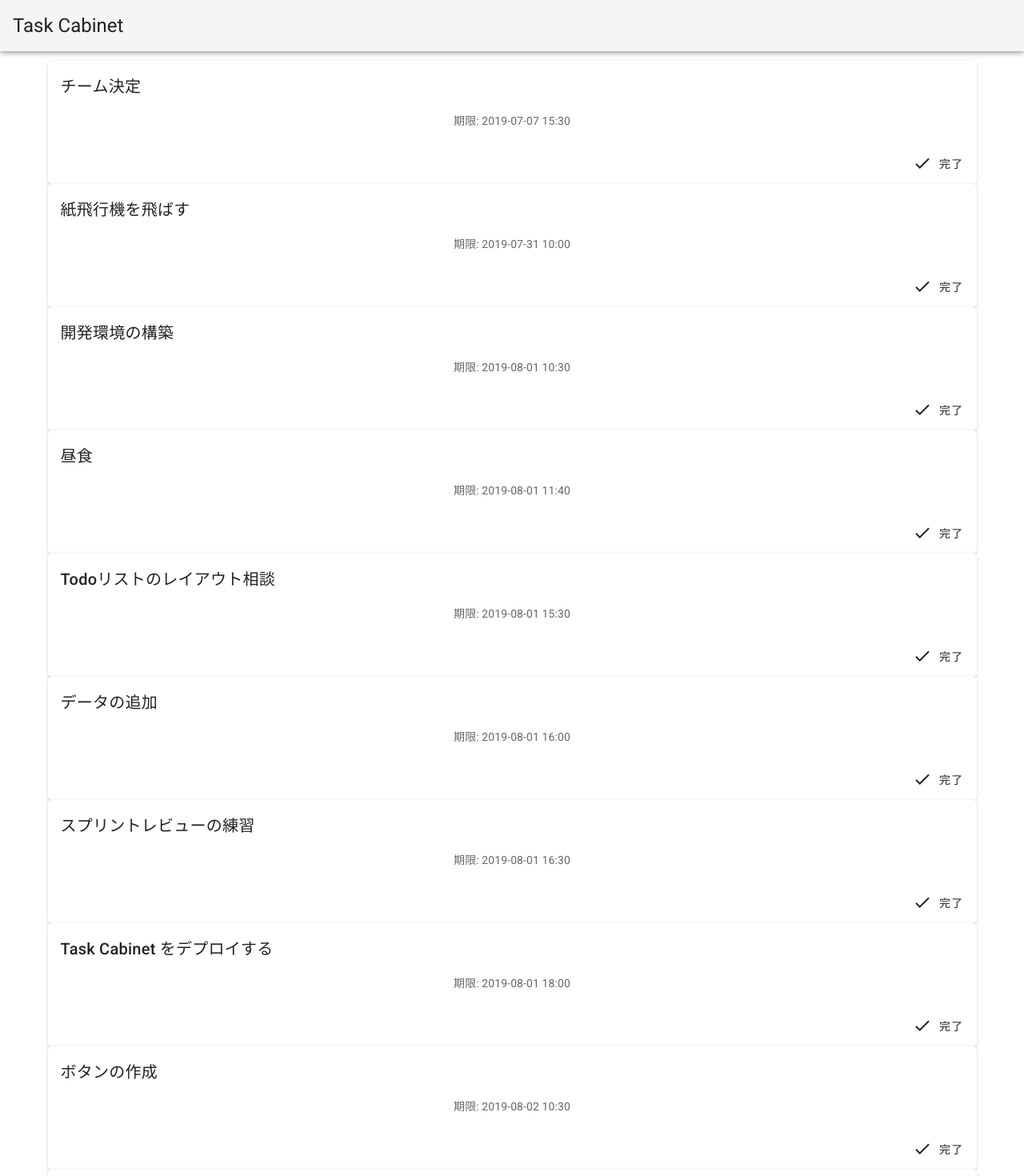
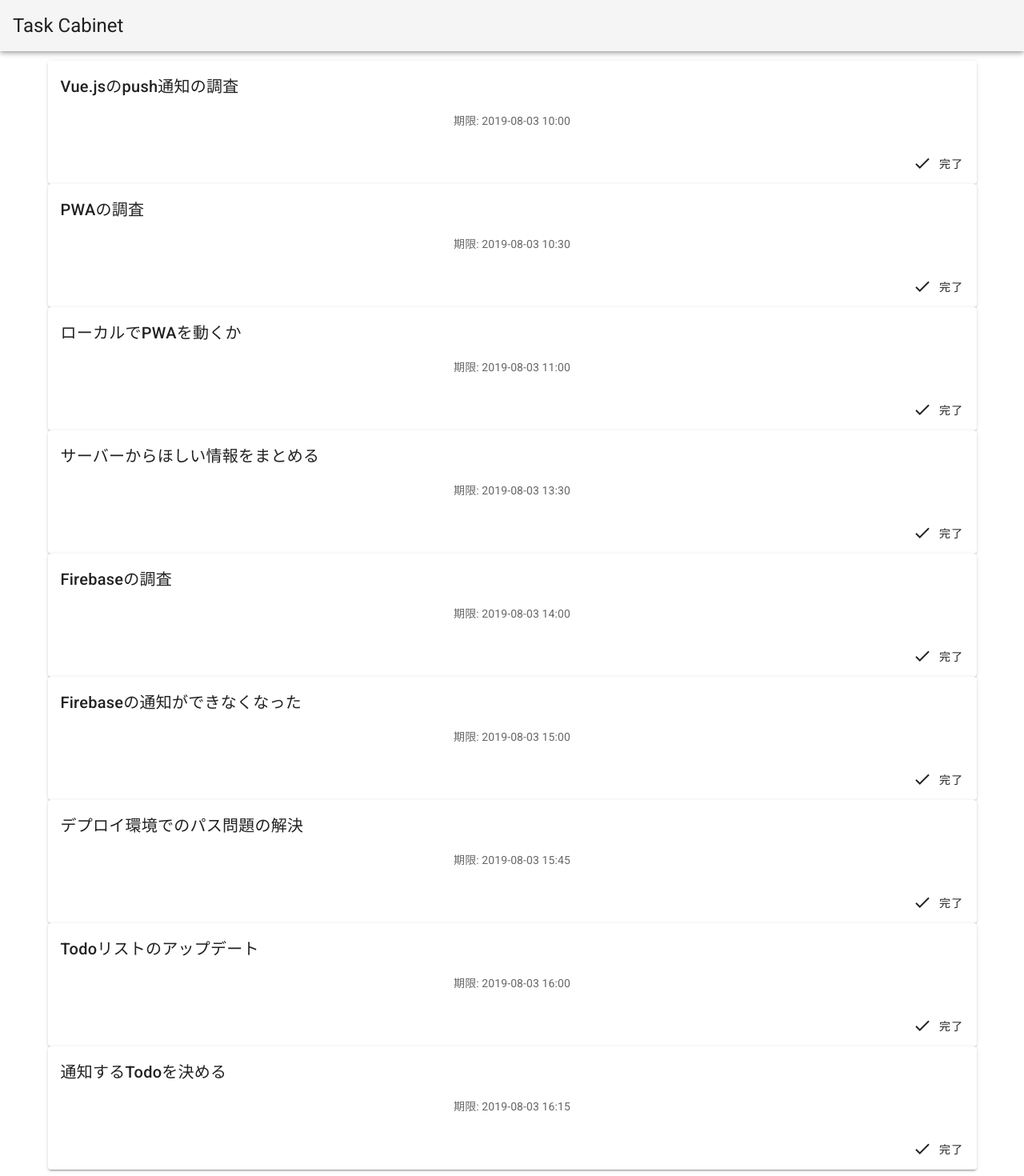
Before and after one commit to shuuji3/task-cabinet, a Vue app: page / in a window 1280 px wide. Shown: the top 1470 px of the page at 80% size. Built offline with nearby package versions, Linux system fonts and the light colour scheme; no server answers.

Commit message:
Todoリストのアイテムを更新

```diff
--- a/src/views/Todo.vue
+++ b/src/views/Todo.vue
@@ -43,64 +43,61 @@ export default {
       todos: [
         {
           id: uuid(),
-          name: 'Task Cabinet をデプロイする',
-          deadline: moment('2019-08-01 18:00'),
+          name: 'PWAの調査',
+          deadline: moment('2019-08-03 10:30'),
         },
         {
           id: uuid(),
-          name: 'データベースを作成する',
-          deadline: moment('2019-08-02 18:00'),
+          name: 'ローカルでPWAを動くか',
+          deadline: moment('2019-08-03 11:00'),
         },
         {
           id: uuid(),
-          name: 'スプリントレビューの練習',
-          deadline: moment('2019-08-01 16:30'),
+          name: 'Firebaseの通知ができなくなった',
+          deadline: moment('2019-08-03 15:00'),
         },
         {
           id: uuid(),
-          name: 'Todoリストのレイアウト相談',
-          deadline: moment('2019-08-01 15:30'),
+          name: 'Firebaseの調査',
+          deadline: moment('2019-08-03 14:00'),
         },
         {
           id: uuid(),
-          name: 'データの追加',
-          deadline: moment('2019-08-01 16:00'),
+          name: 'サーバーからほしい情報をまとめる',
+          deadline: moment('2019-08-03 13:30'),
         },
         {
           id: uuid(),
-          name: '開発環境の構築',
-          deadline: moment('2019-08-01 10:30'),
-        },
-        { id: uuid(), name: '昼食', deadline: moment('2019-08-01 11:40') },
-        {
-          id: uuid(),
-          name: 'タピオカミルクティーを飲む',
-          deadline: moment('2019-08-03 14:30'),
+          name: 'Todoリストのアップデート',
+          deadline: moment('2019-08-03 16:00'),
         },
         {
           id: uuid(),
-          name: 'ボタンの作成',
-          deadline: moment('2019-08-02 10:30'),
+          name: 'Vue.jsのpush通知の調査',
+          deadline: moment('2019-08-03 10:00'),
         },
         {
           id: uuid(),
-          name: 'チーム決定',
-          deadline: moment('2019-07-07 15:30'),
+          name: '通知するTodoを決める',
+          deadline: moment('2019-08-03 16:15'),
         },
         {
           id: uuid(),
-          name: '紙飛行機を飛ばす',
-          deadline: moment('2019-07-31 10:00'),
+          name: 'デプロイ環境でのパス問題の解決',
+          deadline: moment('2019-08-03 15:45'),
         },
       ],
     };
   },
   methods: {
     alertMessagingToken: () => {
-      firebase.messaging().getToken().then((token) => {
-        alert(token);
-      });
+      firebase
+        .messaging()
+        .getToken()
+        .then(token => {
+          alert(token);
+        });
     },
-  }
+  },
 };
 </script>
```
